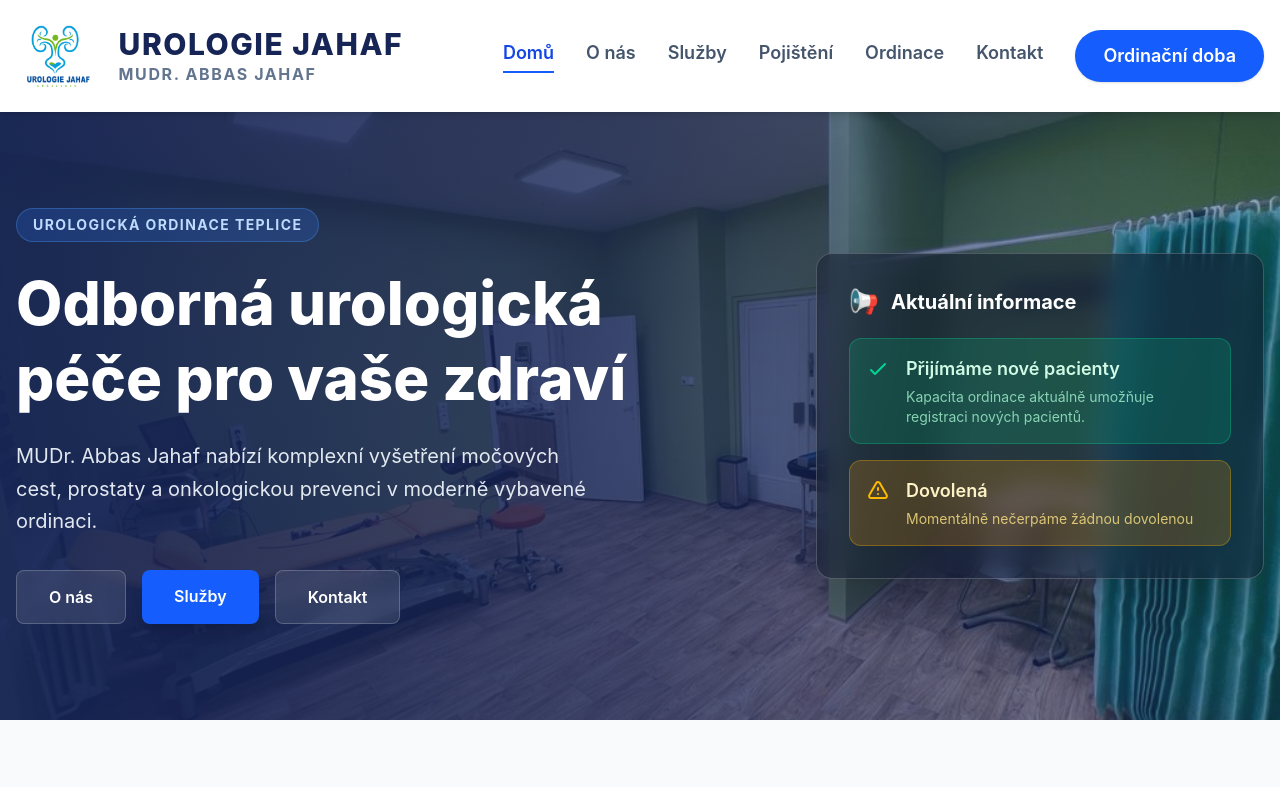
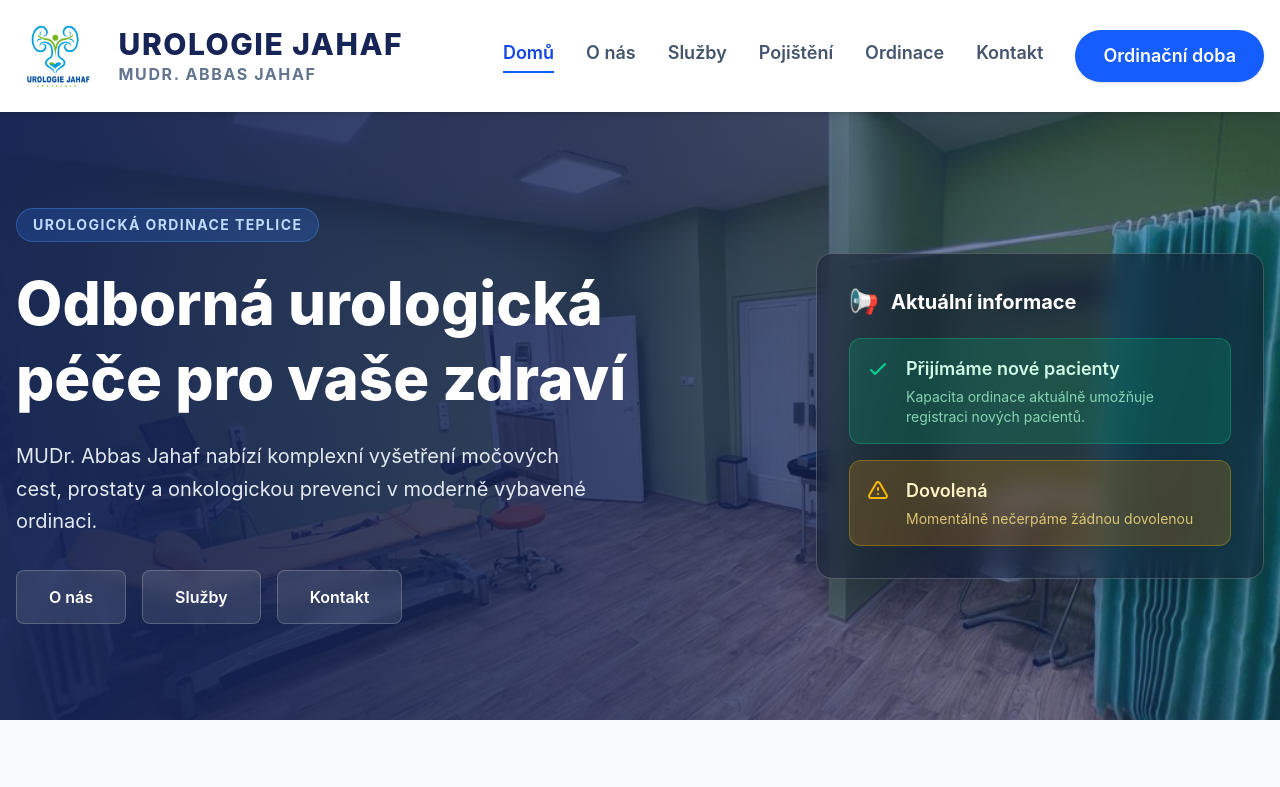
Before and after one commit to amjedq7/web-jahaf, a React (Vite) app: page / in a window 1280 px wide. Shown: the top 787 px of the page. Built offline with nearby package versions, Linux system fonts and the light colour scheme.

Commit message:
edit color of the buttons

```diff
--- a/src/pages/Home.tsx
+++ b/src/pages/Home.tsx
@@ -37,7 +37,7 @@ export default function Home() {
               </Link>
               <Link
                 to="/sluzby"
-                className="bg-blue-600 hover:bg-blue-500 text-white text-center px-8 py-3.5 rounded-lg font-semibold shadow-lg transition-colors"
+                className="bg-white/10 hover:bg-white/20 text-white text-center px-8 py-3.5 rounded-lg font-semibold backdrop-blur-sm border border-white/20 transition-colors"
               >
                 Služby
               </Link>
```
